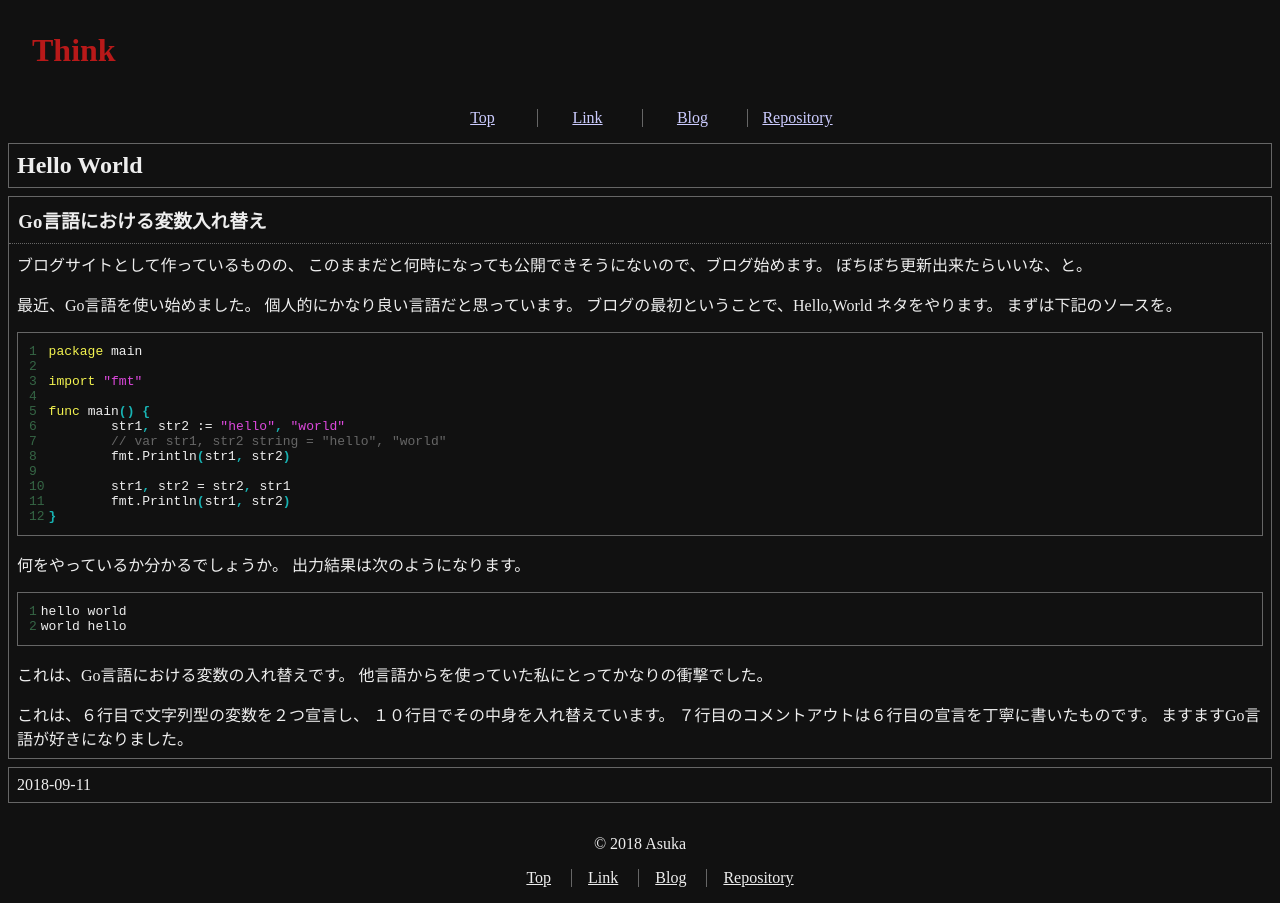
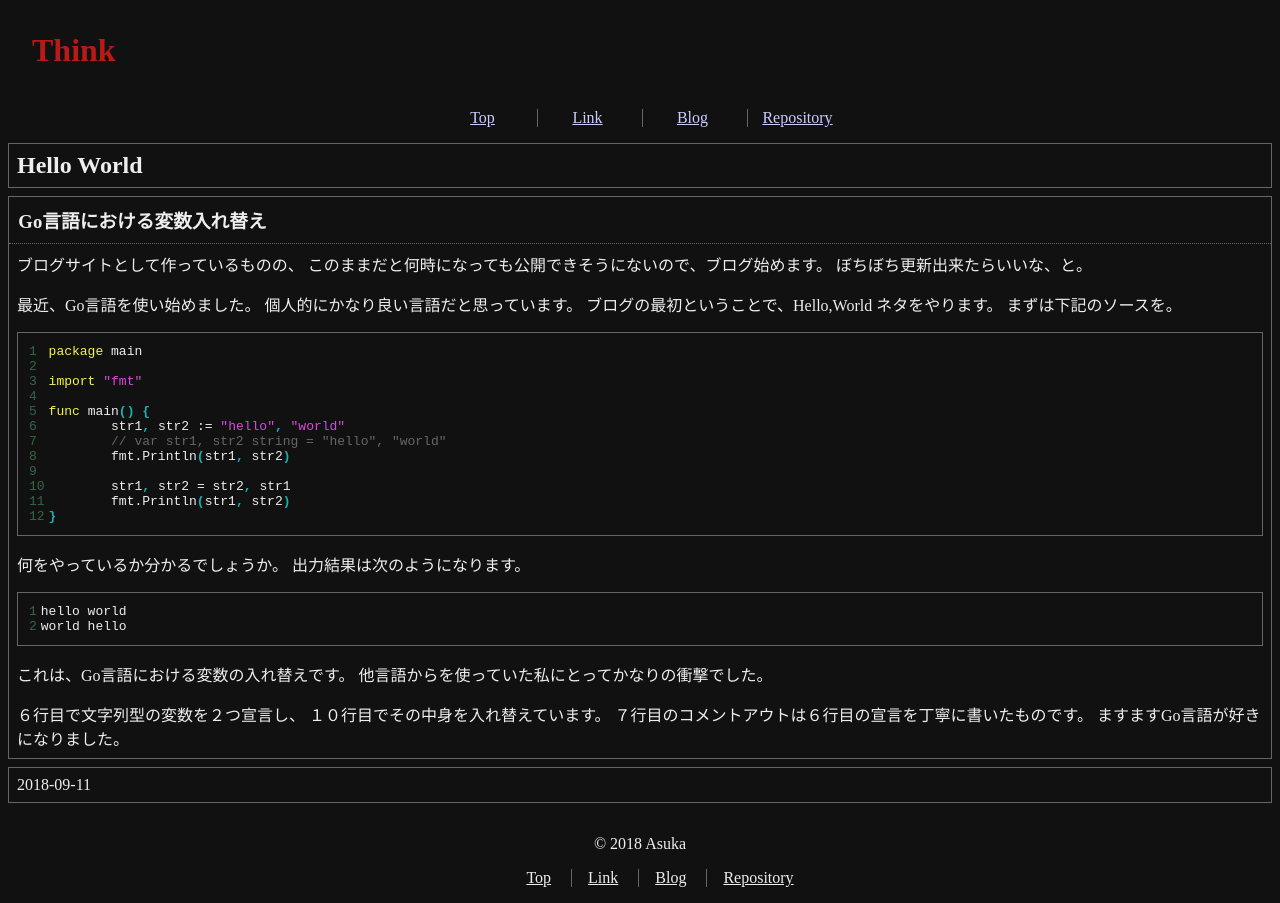
Before and after one commit to a-skua/a-skua.github.io, a Jekyll site: the page built from _posts/2018-09-11-hello-world.md, in a window 1280 px wide. Built offline with Jekyll 4.4.1, drawn with Linux system fonts in a browser that asks for light colours.

Commit message:
テキスト修正

```diff
--- a/_posts/2018-09-11-hello-world.md
+++ b/_posts/2018-09-11-hello-world.md
@@ -40,7 +40,7 @@ world hello
 これは、Go言語における変数の入れ替えです。
 他言語からを使っていた私にとってかなりの衝撃でした。
 
-これは、６行目で文字列型の変数を２つ宣言し、
+６行目で文字列型の変数を２つ宣言し、
 １０行目でその中身を入れ替えています。
 ７行目のコメントアウトは６行目の宣言を丁寧に書いたものです。
 ますますGo言語が好きになりました。
```
